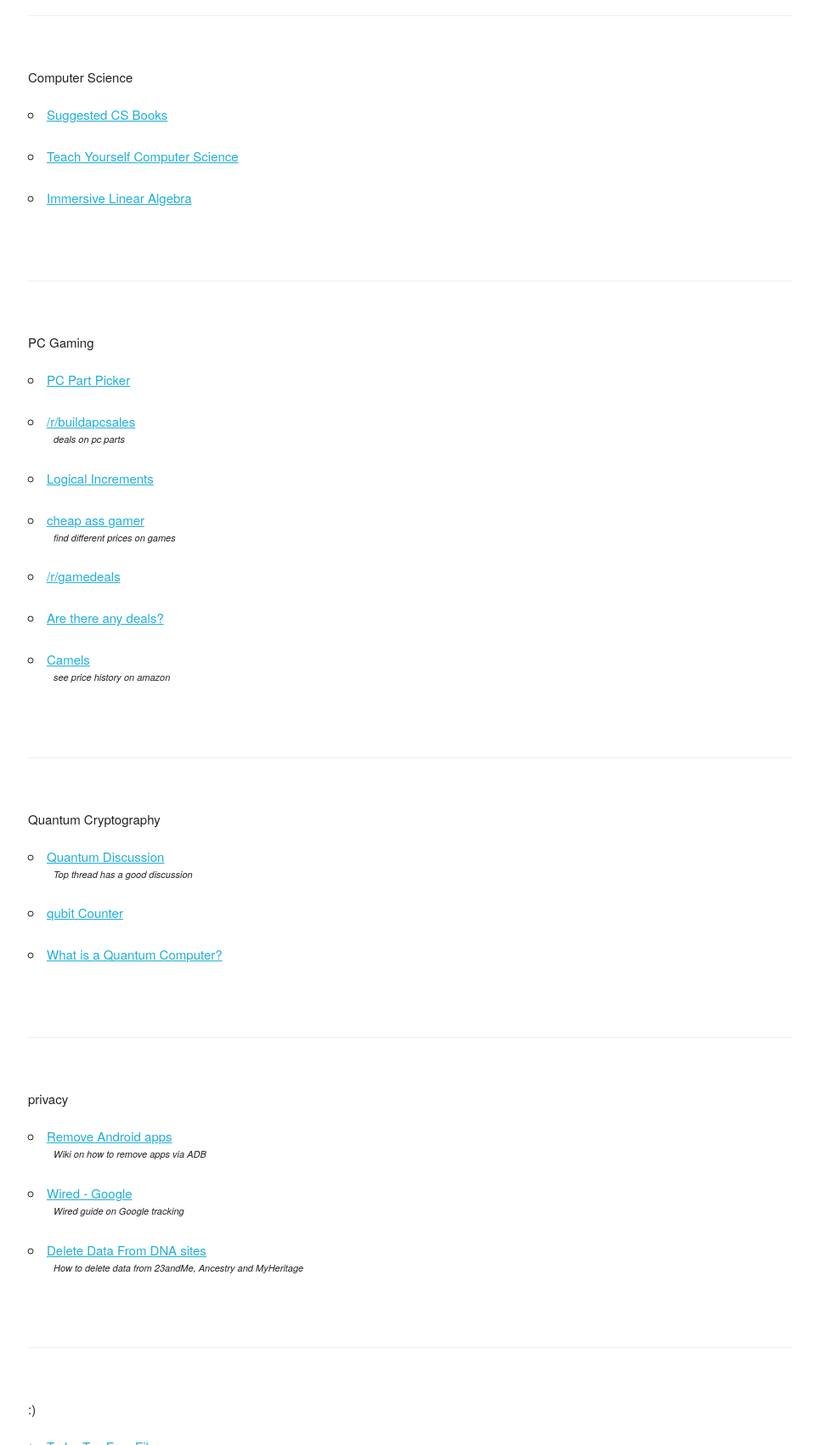
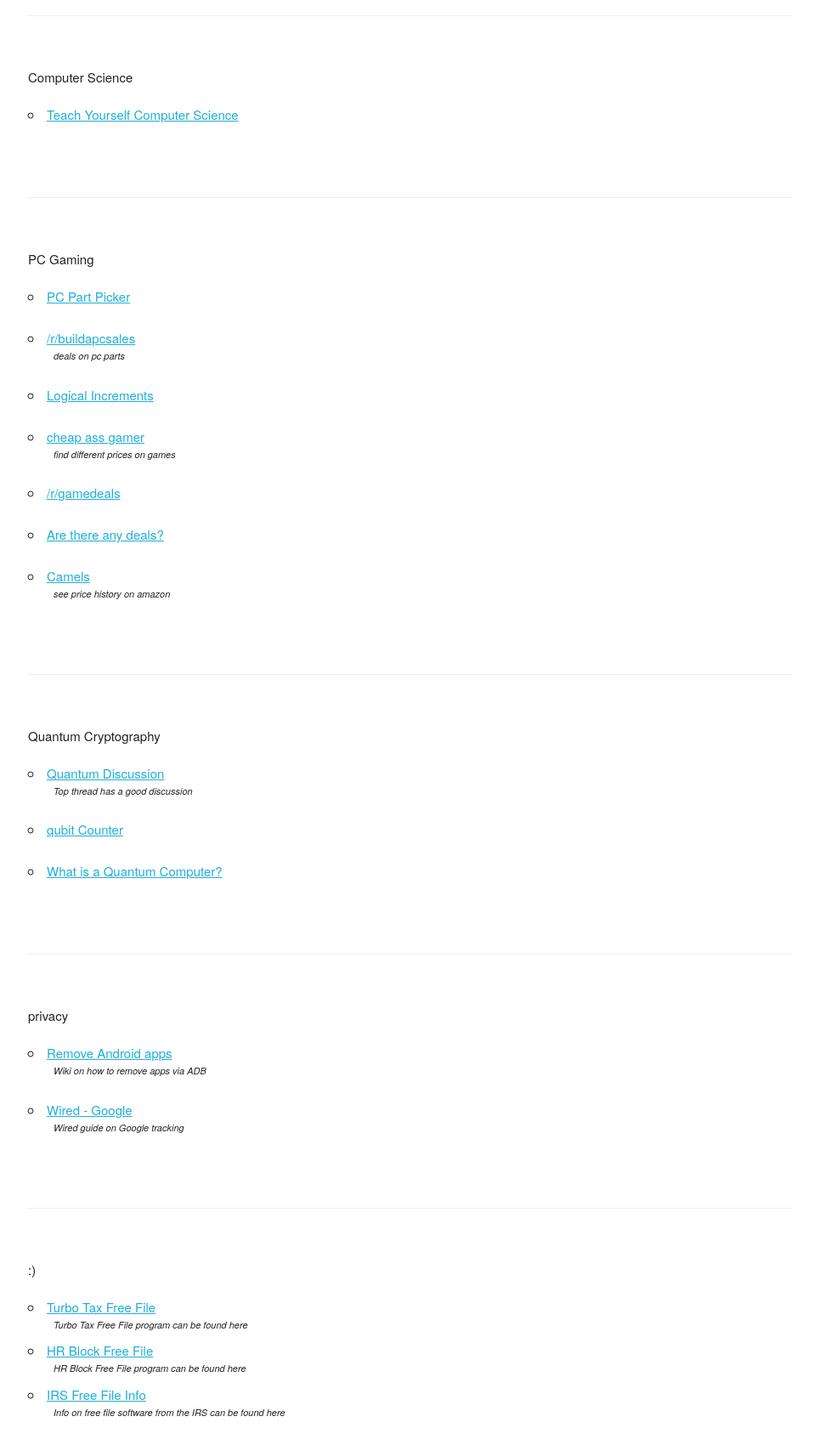
Before and after one commit to UndefinedMuki/undefinedmuki.github.io, a plain HTML site: page index.html in a window 1280 px wide. Shown: the part 1060-2760 px from the top of the page at 85% size, without its empty margins (157-1121 px from the left). Drawn offline with Linux system fonts and the light colour scheme.

Commit message:
Removed some more links from index.html

```diff
--- a/index.html
+++ b/index.html
@@ -61,13 +61,7 @@
 			<div class="docs-section" id="cs">
 				<h6>Computer Science</h6>
 				<ul>
-					<li><a href="http://www.dev-books.com/">Suggested CS Books</a></li>
-				</ul>
-				<ul>
 					<li><a href="https://teachyourselfcs.com/">Teach Yourself Computer Science</a></li>
-				</ul>
-				<ul>
-					<li><a href="http://immersivemath.com/ila/index.html/">Immersive Linear Algebra</a></li>
 				</ul>
 			</div>
 			<div class="docs-section" id="pc">
@@ -120,10 +114,6 @@
 					<li><a href="https://www.wired.com/story/google-tracks-you-privacy/">Wired - Google</a>
 					<p class="description">Wired guide on Google tracking</p></li>
 				</ul>
-				<ul>
-					<li><a href="https://www.consumerreports.org/health-privacy/how-to-delete-genetic-data-from-23andme-ancrestry-other-sites/">Delete Data From DNA sites</a>
-					<p class="description">How to delete data from 23andMe, Ancestry and MyHeritage</p></li>
-				</ul>
 			</div>
 			<div class="docs-section" id=":)">
 				<h6>:)</h6>
```
